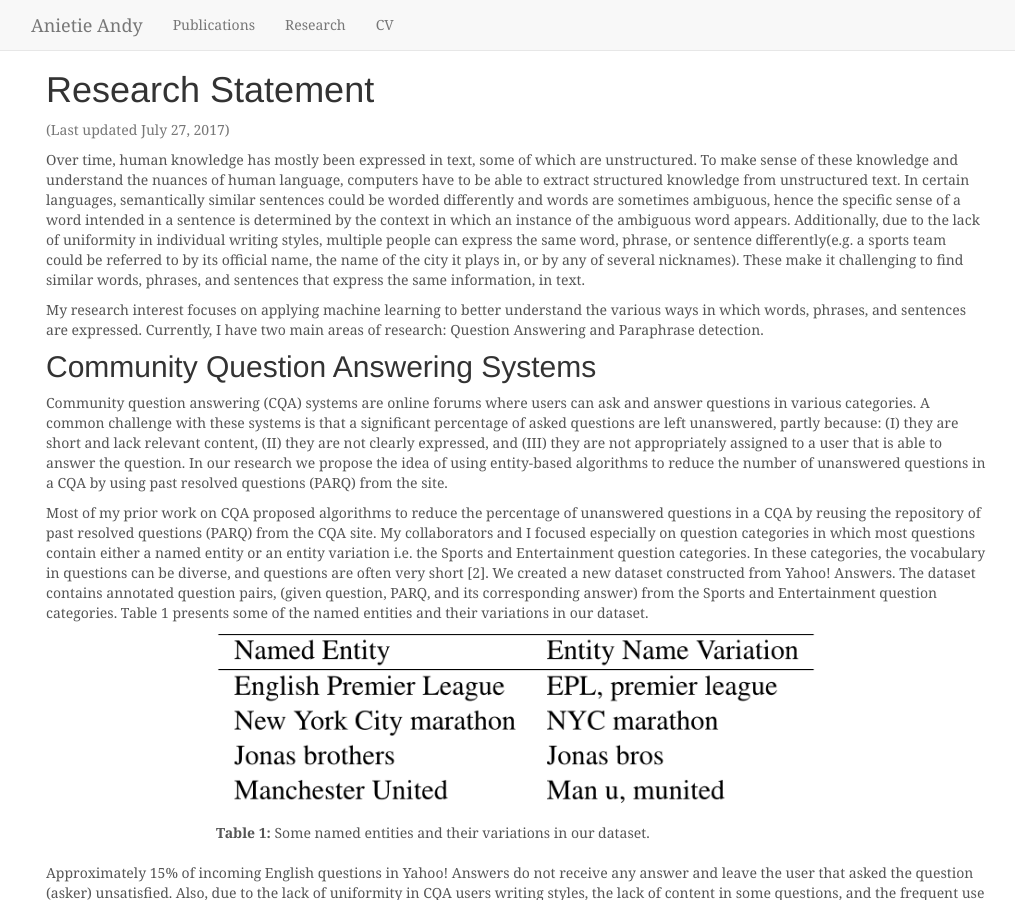
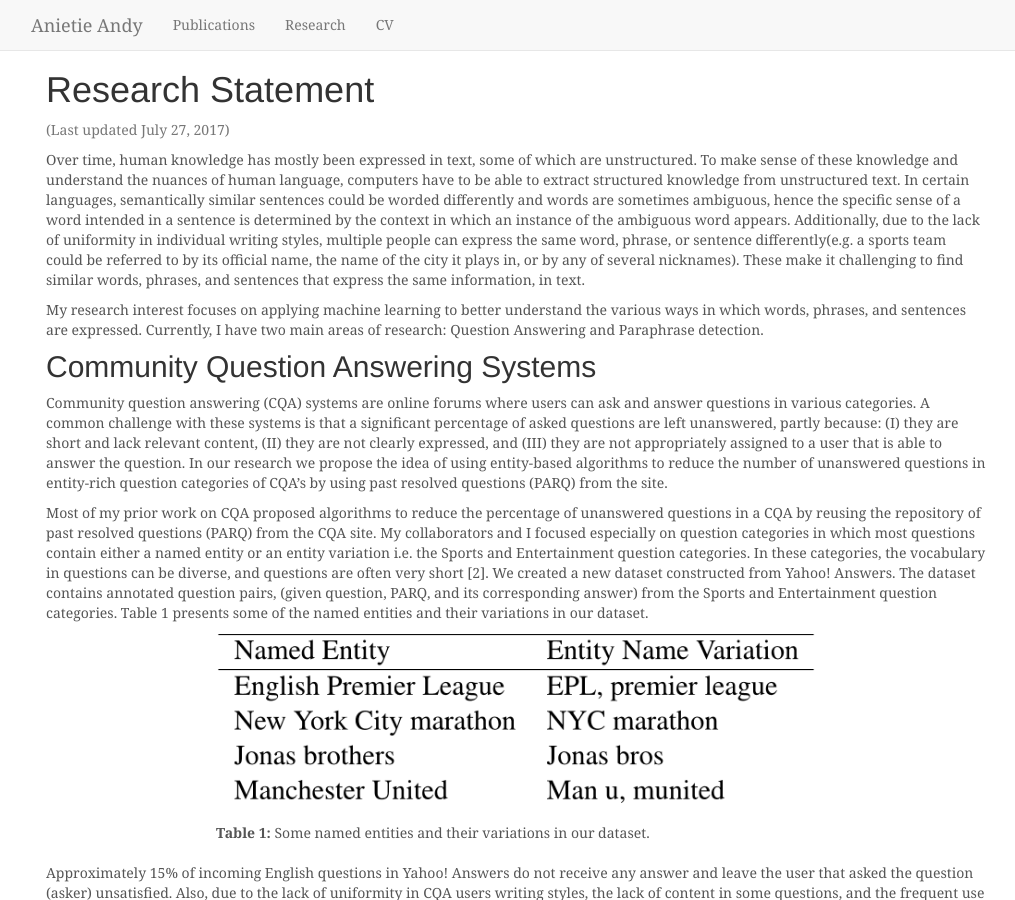
Before and after one commit to anietieandy/anietieandy.github.io, a Jekyll site: the page built from research.md, in a window 1280 px wide and 900 px high. Shown: the whole window, without its empty margins (124-1139 px from the left). Built offline with Jekyll 4.4.1, drawn with Linux system fonts in a browser that asks for light colours; nearby versions of some CDN libraries.

Commit message:
updated research.md

```diff
--- a/research.md
+++ b/research.md
@@ -54,7 +54,7 @@
 ## Community Question Answering Systems
 
 
-Community question answering (CQA) systems are online forums where users can ask and answer questions in various categories. A common challenge with these systems is that a significant percentage of asked questions are left unanswered, partly because: (I) they are short and lack relevant content, (II) they are not clearly expressed, and (III) they are not appropriately assigned to a user that is able to answer the question. In our research we propose the idea of using entity-based algorithms to reduce the number of unanswered questions in a CQA by using past resolved questions (PARQ) from the site.
+Community question answering (CQA) systems are online forums where users can ask and answer questions in various categories. A common challenge with these systems is that a significant percentage of asked questions are left unanswered, partly because: (I) they are short and lack relevant content, (II) they are not clearly expressed, and (III) they are not appropriately assigned to a user that is able to answer the question. In our research we propose the idea of using entity-based algorithms to reduce the number of unanswered questions in entity-rich question categories of CQA's by using past resolved questions (PARQ) from the site.
 
 Most of my prior work on CQA proposed algorithms to reduce the percentage of unanswered questions in a CQA by reusing the repository of past resolved questions (PARQ) from the CQA site. My collaborators and I focused especially on question categories in which most questions contain either a named entity or an entity variation i.e. the Sports and Entertainment question categories. In these categories, the vocabulary in questions can be diverse, and questions are often very short [2]. We created a new dataset constructed from Yahoo! Answers. The dataset contains annotated question pairs, (given question, PARQ, and its corresponding answer) from the Sports and Entertainment question categories. Table 1 presents some of the named entities and their variations in our dataset.
 
```
